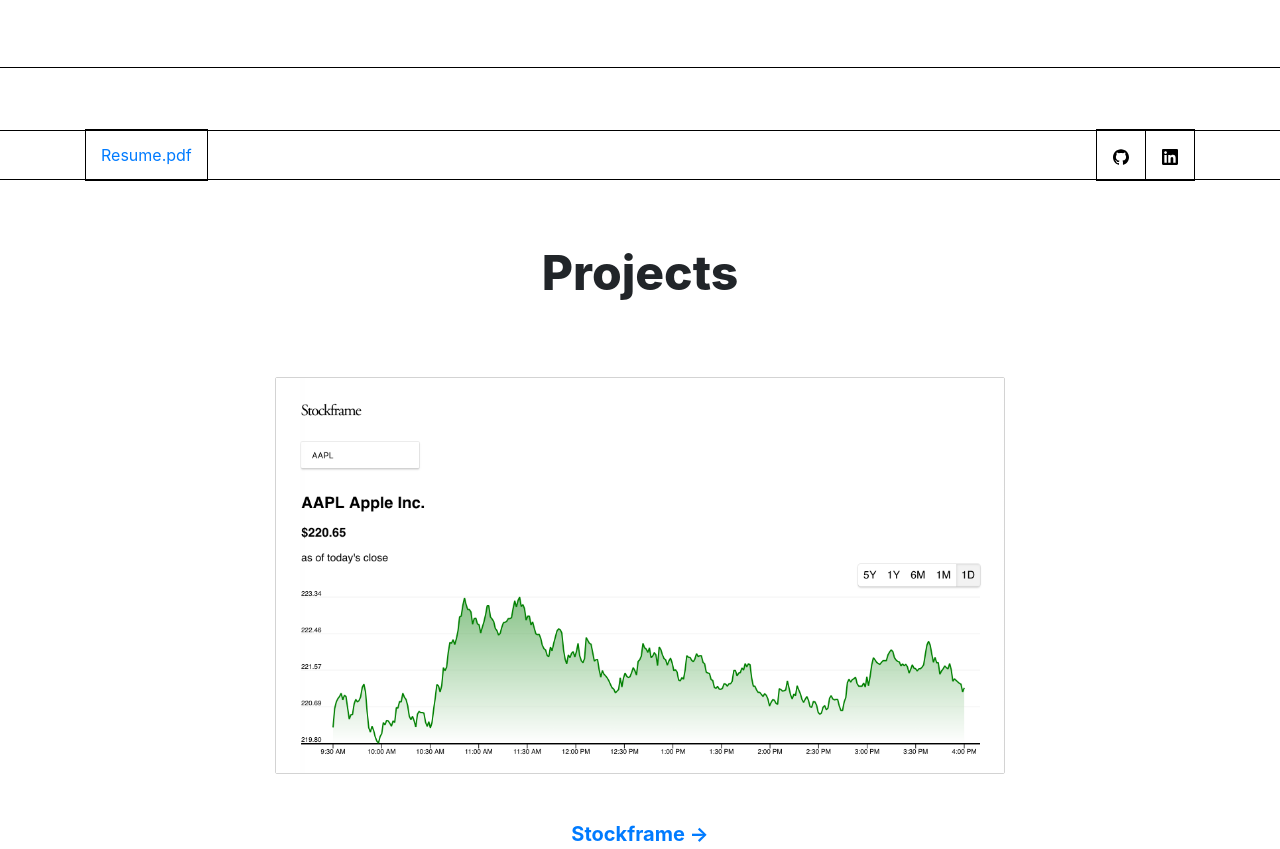
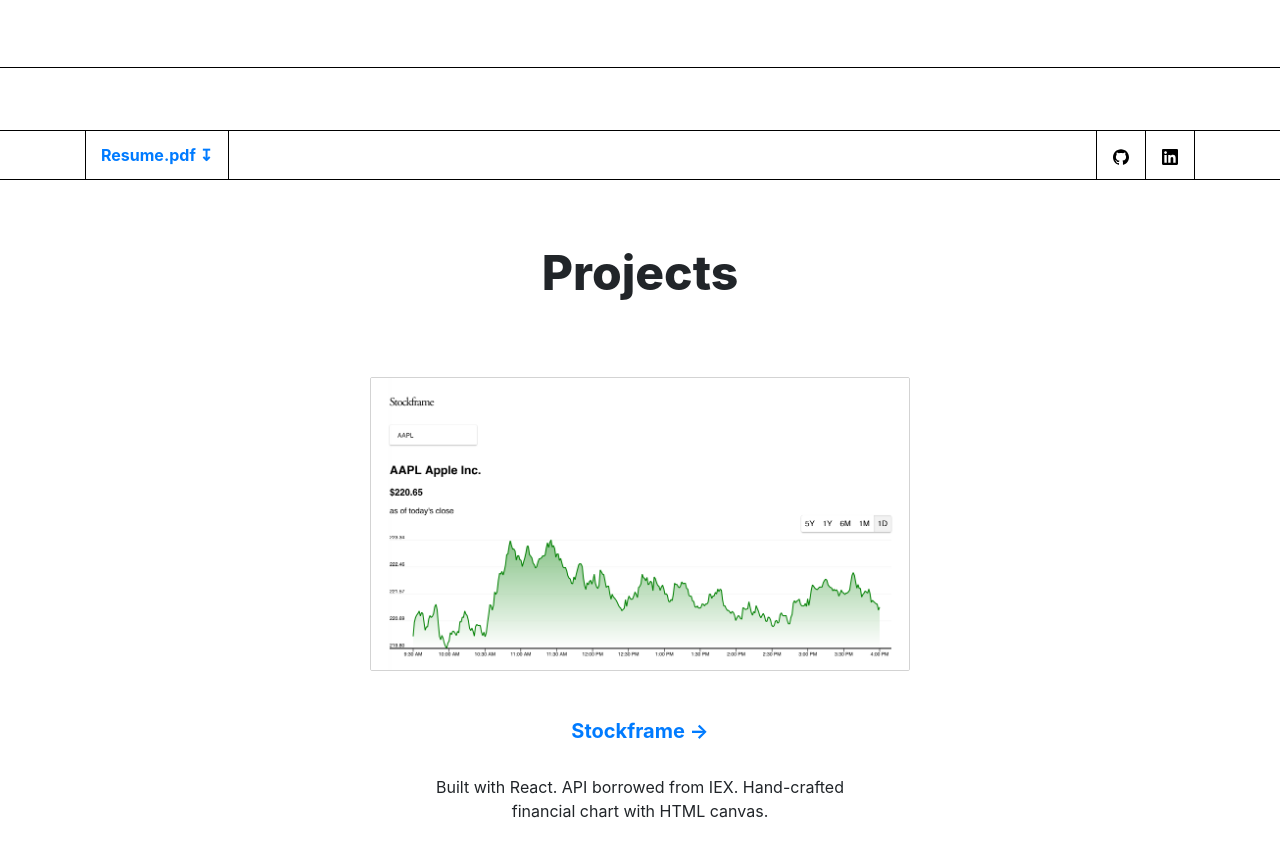
Before and after one commit to realsnehpatel/jchiaramonte7.github.io, a plain HTML site: page index.html in a window 1280 px wide. Shown: the part 620-1469 px from the top of the page. Drawn offline with nearby package versions, Linux system fonts and the light colour scheme.

Commit message:
responsive tweaks

```diff
--- a/css/index.css
+++ b/css/index.css
@@ -130,7 +130,8 @@
 }
 
 .link-footer-button {
-	border: 1px solid black;
+	border-left: 1px solid black;
+	border-right: 1px solid black;
 	padding: 15px;
 }
 
@@ -194,6 +195,7 @@
 .project-img {
 	border: 1px solid lightgray;
 	border-radius: 2px;
+	overflow: hidden;
 }
 
 .project-img:hover {
--- a/index.html
+++ b/index.html
@@ -46,7 +46,7 @@
 			</header>
 			<div class="row justify-content-center">
 
-				<div style="text-align: center" class="col-md-8 col-sm-12">
+				<div style="text-align: center" class="col-xl-6 col-md-8 col-sm-12">
 
 
 					<br><br>
@@ -122,7 +122,7 @@
 	<footer>
 		<div class="container footer-lists">
 			<ul>
-				<li><a class="link-footer-button" href="resources/resume.pdf">Resume.pdf</a></li>
+				<li><a class="link-footer-button" href="resources/resume.pdf"><b>Resume.pdf &mapstodown;</b></a></li>
 			</ul>
 			<ul>
 				<li><a class="link-footer-button link-footer-social" href="https://github.com/JChiaramonte7"><img src="icons/github.svg"></a></li>
```
